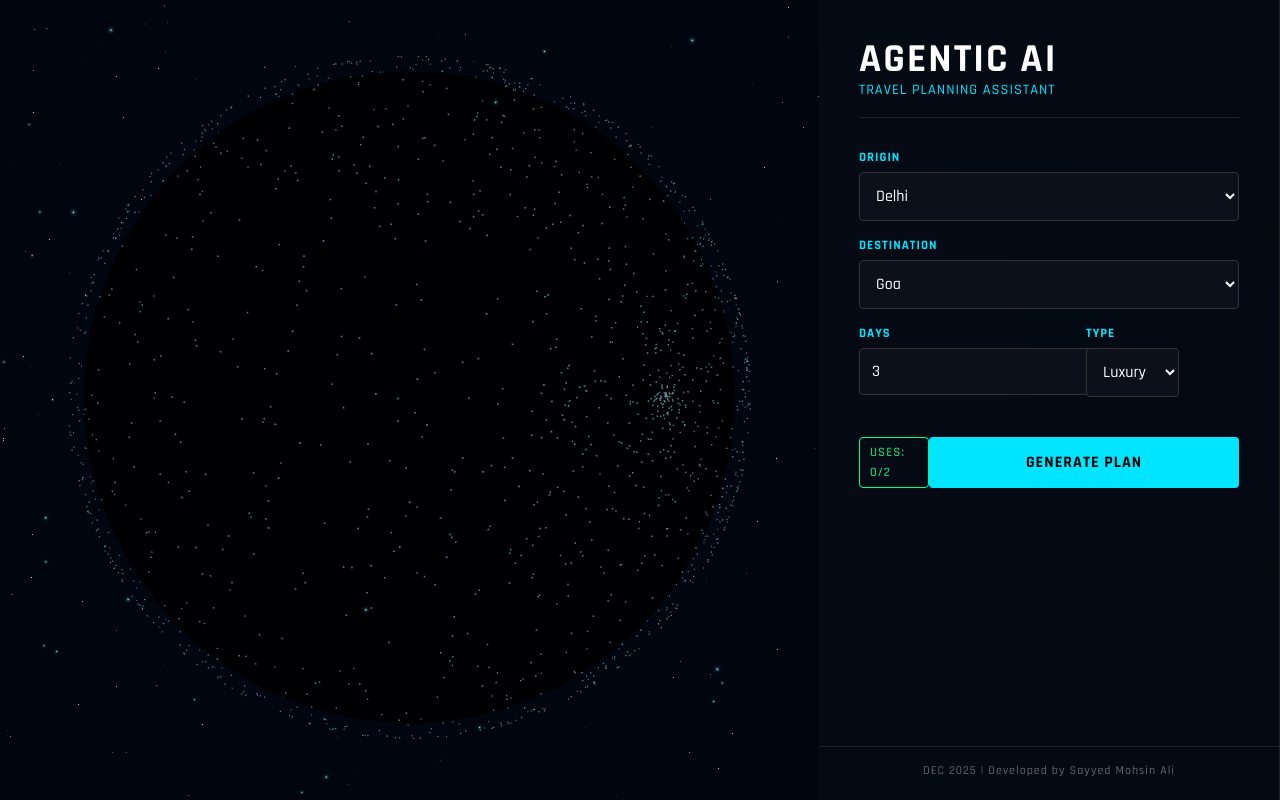
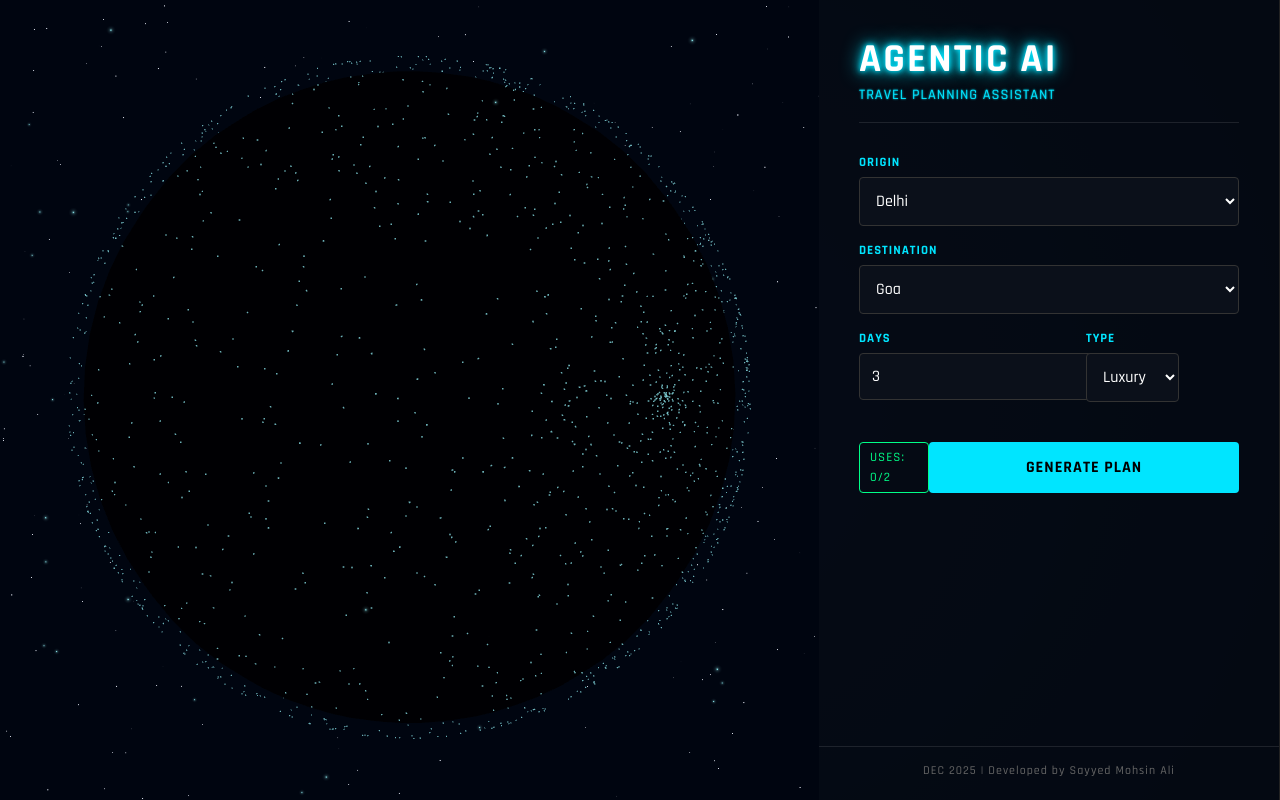
Before and after one commit to SayyedMohsin/Travel-Planner-AI, a React (Vite) app in the folder frontend-3d/: page / in a window 1280 px wide. Built offline with nearby package versions, Linux system fonts and the light colour scheme.

Commit message:
Update App.jsx

```diff
--- a/frontend-3d/src/App.jsx
+++ b/frontend-3d/src/App.jsx
@@ -20,7 +20,7 @@ const CITIES = {
   Varanasi: { lat: 25.31, lon: 82.97 }
 };
 
-// --- 3D EARTH (Desktop Only) ---
+// --- 3D EARTH (Desktop Only) - POLISHED ---
 function HolographicEarth() {
   const meshRef = useRef();
   useFrame(() => { if (meshRef.current) meshRef.current.rotation.y += 0.001; });
@@ -40,7 +40,8 @@ function HolographicEarth() {
     <group>
         <points ref={meshRef}>
             <bufferGeometry><bufferAttribute attach="attributes-position" count={points.length/3} array={points} itemSize={3} /></bufferGeometry>
-            <pointsMaterial size={0.02} color="#00e5ff" transparent opacity={0.6} sizeAttenuation />
+            {/* Increased opacity for brighter look */}
+            <pointsMaterial size={0.02} color="#00e5ff" transparent opacity={0.8} sizeAttenuation />
         </points>
         <mesh><sphereGeometry args={[2.4, 32, 32]} /><meshBasicMaterial color="#000210" transparent opacity={0.95} /></mesh>
     </group>
@@ -72,7 +73,6 @@ function App() {
     setErrorMsg("");
     try {
       const res = await axios.post(API_URL, formData);
-      // Agar data khali hai ya crash karne wala hai, to error dikhao
       if (!res.data || typeof res.data !== 'object') {
           setErrorMsg("AI Response Error. Try Again.");
       } else {
@@ -93,33 +93,26 @@ function App() {
           const doc = new jsPDF();
           doc.setFont("helvetica", "bold"); doc.setFontSize(22); doc.setTextColor(0, 100, 255);
           doc.text(`TRIP TO ${formData.destination.toUpperCase()}`, 20, 20);
-
           doc.setFontSize(10); doc.setTextColor(100); doc.text("Generated by Agentic AI", 20, 28); doc.line(20, 32, 190, 32);
-
           const total = plan?.total_budget_estimated || "N/A";
           doc.setFontSize(12); doc.setTextColor(0); doc.text(`Total Budget: ${total} INR`, 20, 45);
-
           const flight = plan?.flight_selected?.airline || "Flight Info N/A";
           const fPrice = plan?.flight_selected?.price || "N/A";
           doc.text(`Flight: ${flight} (Cost: ${fPrice})`, 20, 55);
-
           const hotel = plan?.hotel_selected?.hotel_name || "Hotel Info N/A";
           doc.text(`Hotel: ${hotel}`, 20, 65);
-
           let y = 80; doc.setFontSize(14); doc.setTextColor(0, 100, 255); doc.text("Day-wise Itinerary:", 20, y); y += 10;
-
-          // CRASH PROOF LOOP
           const days = plan?.day_wise_plan || [];
-          days.forEach((day) => {
+          days.forEach((day, index) => {
               if (y > 270) { doc.addPage(); y = 20; }
-              doc.setFont("helvetica", "bold"); doc.text(`Day ${day.day || "?"}`, 20, y); y += 7;
+              doc.setFont("helvetica", "bold"); doc.text(`Day ${day.day || index + 1}`, 20, y); y += 7;
               doc.setFont("helvetica", "normal");
               const content = day.activity || day.plan || "Relax and explore.";
               const splitText = doc.splitTextToSize(content, 170); doc.text(splitText, 20, y); y += (splitText.length * 6) + 10;
           });
           doc.save(`Trip_Plan_${formData.destination}.pdf`);
       } catch (e) {
-          alert("PDF Error");
+          alert("PDF Error: " + e.message);
       }
   };
 
@@ -139,11 +132,6 @@ function App() {
   };
 
   const isLimitReached = usageCount >= MAX_LIMIT;
-
-  // SAFE ACCESS HELPER
-  const getSafeData = (path, fallback) => {
-      return path || fallback;
-  }
 
   return (
     <>
@@ -175,9 +163,11 @@ function App() {
             <ambientLight intensity={0.5} />
             <pointLight position={[10, 10, 10]} intensity={2} color="#00e5ff" />
             {isMobile ? (
+                /* More stars for mobile */
                 <> <Stars radius={60} count={12000} factor={7} fade speed={2} /> <Sparkles count={500} scale={15} size={6} speed={0.5} color="#00e5ff" /> <Cloud opacity={0.2} speed={0.3} width={20} depth={2} segments={20} position={[0, 0, -10]} /> </>
             ) : (
-                <> <Stars radius={100} count={5000} factor={4} fade /> <Sparkles count={100} scale={6} size={2} color="#00e5ff" /> <Float speed={2} rotationIntensity={0.2} floatIntensity={0.2}><HolographicEarth /></Float> </>
+                /* Denser stars for desktop */
+                <> <Stars radius={100} count={6000} factor={5} fade /> <Sparkles count={100} scale={6} size={2} color="#00e5ff" /> <Float speed={2} rotationIntensity={0.2} floatIntensity={0.2}><HolographicEarth /></Float> </>
             )}
             <OrbitControls enableZoom={false} autoRotate autoRotateSpeed={isMobile ? 0.3 : 0.5} enablePan={false} />
         </Canvas>
@@ -186,6 +176,7 @@ function App() {
       <div className="sidebar">
         <div className={isMobile ? "glass-card" : ""}>
             <div style={{borderBottom: "1px solid rgba(255,255,255,0.1)", paddingBottom: "15px", marginBottom: "30px"}}>
+                {/* NEW NEON LOGO STYLES APPLIED HERE */}
                 <h1 style={logoStyle}>AGENTIC AI</h1>
                 <h2 style={subLogoStyle}>TRAVEL PLANNING ASSISTANT</h2>
             </div>
@@ -215,29 +206,22 @@ function App() {
             <motion.div initial={{opacity: 0, scale: 0.9, y: 20}} animate={{opacity: 1, scale: 1, y: 0}} exit={{opacity: 0, scale: 0.9}} className="modal-overlay">
                 <div className="modal-content">
                     <button onClick={() => {setShowResult(false); window.speechSynthesis.cancel(); setIsSpeaking(false);}} style={closeBtn}>×</button>
-
                     <h2 style={{color: "#00e5ff", textAlign: "center", marginBottom: "5px", textTransform: "uppercase", letterSpacing: "2px"}}>TRIP TO {formData.destination}</h2>
-                    {/* SAFE ACCESS: ?. syntax prevents white screen */}
                     <p style={{textAlign: "center", color: "#888", fontSize: "1.2rem", marginBottom: "20px", fontWeight: "bold"}}>Total Budget: ₹{plan?.total_budget_estimated || "Calculating..."}</p>
-
                     <div style={{display: "flex", justifyContent: "center", gap: "15px", marginBottom: "20px"}}>
                         <button onClick={handleSpeak} style={{...actionBtn, background: isSpeaking ? "#ff4444" : "rgba(0, 229, 255, 0.1)"}}>{isSpeaking ? "🔇 Stop" : "🔊 Listen"}</button>
                         <button onClick={handleDownloadPDF} style={actionBtn}>📥 PDF</button>
                     </div>
-
                     <div style={gridContainer}>
                         <div style={card}><div style={label}>FLIGHT</div><div style={val}>{plan?.flight_selected?.airline || "Checking..."} (₹{plan?.flight_selected?.price || "N/A"})</div></div>
                         <div style={card}><div style={label}>HOTEL</div><div style={val}>{plan?.hotel_selected?.hotel_name || "Checking..."}</div></div>
                     </div>
-
                     <div style={{marginTop: "20px", padding: "15px", borderLeft: "3px solid #00e5ff", background: "rgba(0, 229, 255, 0.05)"}}>
                         <div style={label}>AI REASONING</div>
                         <div style={{fontSize: "0.9rem", color: "#ccc", fontStyle: "italic", marginTop: "5px"}}>"{plan?.reasoning || "Analyzing best options..."}"</div>
                     </div>
-
                     <h3 style={{color: "white", marginTop: "25px", borderBottom: "1px solid #333", paddingBottom: "10px", fontSize: "1.1rem"}}>ITINERARY</h3>
                     <div style={{maxHeight: "200px", overflowY: "auto", paddingRight: "10px"}}>
-                        {/* SAFE MAPPING: (list || []).map avoids crash */}
                         {(plan?.day_wise_plan || []).map((day, i) => (
                             <div key={i} style={{marginBottom: "20px"}}>
                                 <strong style={{color: "#00e5ff", fontSize: "1rem"}}>DAY {day.day || (i+1)}</strong>
@@ -254,9 +238,18 @@ function App() {
   );
 }
 
-// --- STYLES ---
-const logoStyle = { fontSize: "2.5rem", margin: 0, color: "white", letterSpacing: "2px", lineHeight: "1" };
-const subLogoStyle = { fontSize: "0.9rem", margin: 0, color: "#00e5ff", letterSpacing: "1px", fontWeight: "500" };
+// --- UPDATED STYLES WITH NEON GLOW ---
+const logoStyle = {
+    fontSize: "2.5rem", margin: 0, color: "white", letterSpacing: "2px", lineHeight: "1",
+    // NEON GLOW EFFECT
+    textShadow: "0 0 5px #00e5ff, 0 0 10px #00e5ff, 0 0 20px #00e5ff"
+};
+const subLogoStyle = {
+    fontSize: "0.9rem", margin: "5px 0 0 0", color: "#00e5ff", letterSpacing: "1px", fontWeight: "500",
+    // SUBTLE GLOW
+    textShadow: "0 0 2px #00e5ff"
+};
+
 const inputWrapper = { marginBottom: "15px" };
 const labelStyle = { fontSize: "0.8rem", color: "#00e5ff", fontWeight: "bold", marginBottom: "5px", letterSpacing: "1px", display: "block" };
 const input = { width: "100%", padding: "12px", background: "#0b101a", border: "1px solid #333", color: "white", borderRadius: "4px", outline: "none", fontFamily: "inherit", fontSize: "1rem" };
```
